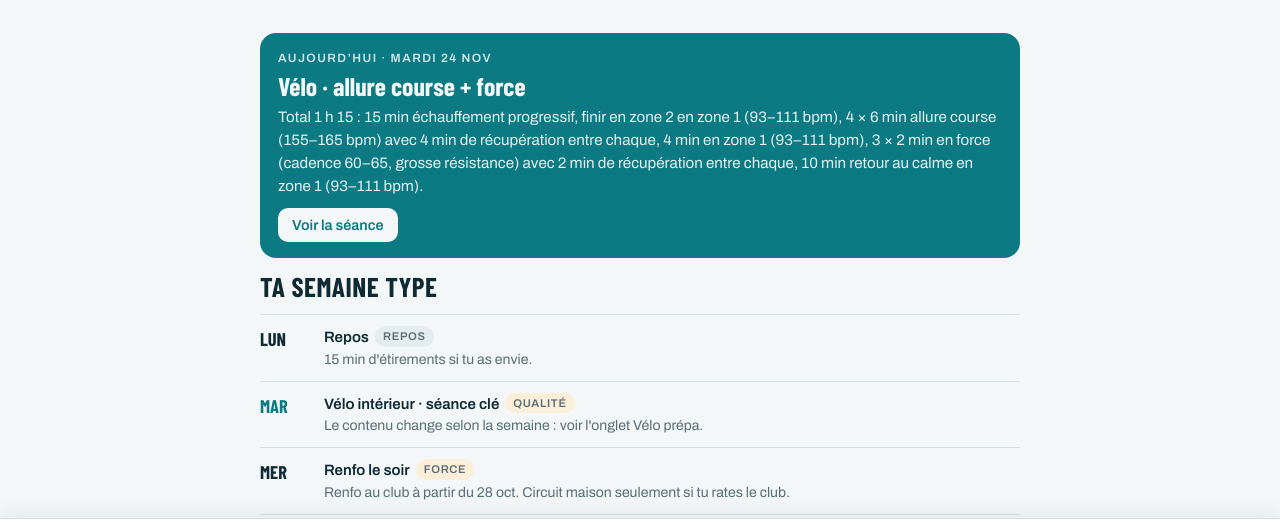
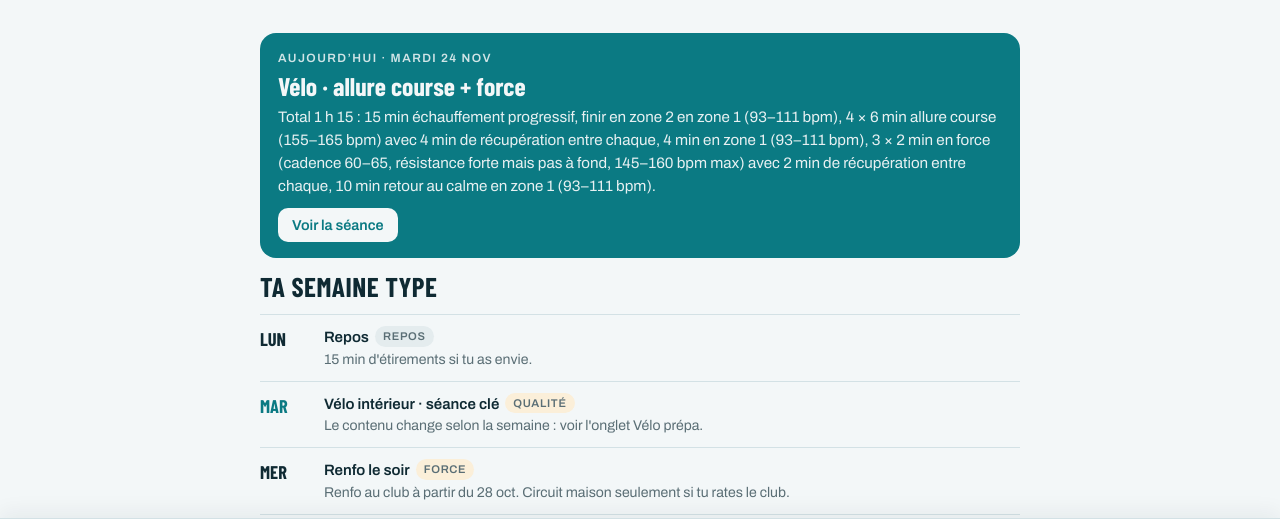
Before and after one commit to Gwladys-cloud/coach-sportif, a plain HTML site: page index.html in a window 1280 px wide. Shown: the part 212-734 px from the top of the page. Drawn offline with nearby package versions, Linux system fonts and the light colour scheme; animation ran at ten frames a second; a web font is replaced by a local one.

Commit message:
Vélo : blocs de force précisés (8/10, cadence 60–65, 145–160 bpm max)
Co-Authored-By: Claude Opus 5.5 <noreply@anthropic.com>
Claude-Session: https://claude.ai/code/session_019beyHMwGS9NYwTR85VkcDJ

```diff
--- a/index.html
+++ b/index.html
@@ -340,7 +340,7 @@ footer{color:var(--muted);font-size:.85rem;border-top:1px solid var(--line);padd
     <span><i class="zc z2"></i>Zone 2 · 112–129 bpm</span>
     <span><i class="zc hard"></i>Dur · 145–155 bpm</span>
     <span><i class="zc course"></i>Allure course · 155–165 bpm</span>
-    <span><i class="zc force"></i>Force · cadence 60–65, grosse résistance</span>
+    <span><i class="zc force"></i>Force · cadence 60–65 · 145–160 bpm max</span>
     <span><i class="zc vite"></i>Rapide · cadence 105–110</span>
   </div>
   <p class="sub">Les durées sont des <b>totaux</b> : échauffement et retour au calme compris. Trop fatiguée ? Supprime d'abord la séance du jeudi, jamais celle du mardi.</p>
@@ -1123,8 +1123,8 @@ render();
 
 <script>
 (function(){
-  var Z={z1:'Zone 1 · 93–111 bpm',z2:'Zone 2 · 112–129 bpm',hard:'Dur · 145–155 bpm',course:'Allure course · 155–165 bpm',force:'Force · cadence 60–65',vite:'Rapide · cadence 105–110'};
-  var ZT={z1:'zone 1 (93–111 bpm)',z2:'zone 2 (112–129 bpm)',hard:'dur mais tenable (145–155 bpm)',course:'allure course (155–165 bpm)',force:'en force (cadence 60–65, grosse résistance)',vite:'en pédalage rapide (cadence 105–110)'};
+  var Z={z1:'Zone 1 · 93–111 bpm',z2:'Zone 2 · 112–129 bpm',hard:'Dur · 145–155 bpm',course:'Allure course · 155–165 bpm',force:'Force · 145–160 bpm max',vite:'Rapide · cadence 105–110'};
+  var ZT={z1:'zone 1 (93–111 bpm)',z2:'zone 2 (112–129 bpm)',hard:'dur mais tenable (145–155 bpm)',course:'allure course (155–165 bpm)',force:'en force (cadence 60–65, résistance forte mais pas à fond, 145–160 bpm max)',vite:'en pédalage rapide (cadence 105–110)'};
   var EC=[10,'z1','Échauffement'], RC=[5,'z1','Retour au calme'], EP=[15,'z1','Échauffement progressif, finir en zone 2'], RL=[10,'z1','Retour au calme'];
   function I(rep,on,onZ,onL,off,offZ){ return {rep:rep,on:[on,onZ,onL],off:[off,offZ||'z1','Facile']}; }
   var W=[
@@ -1153,11 +1153,11 @@ render();
     jeu:{t:'Repos',opt:1,s:[],x:'Repos, ou 20 min en zone 1 (93–111 bpm) si tu en as envie.'},
     dim:{t:'Récupération',opt:1,s:[[30,'z1','Très facile, jambes qui tournent']],x:'Sam 21 : rando aviron à Aiguebelette (15 km), à allure tranquille. Dimanche : repos, ou 30 min très faciles.'}},
    {n:7,start:'2026-11-23',d:'23 – 29 nov',ph:'Allure course',
-    mar:{t:'Allure course + force',s:[EP,I(4,6,'course','Allure course',4),[4,'z1','Facile'],I(3,2,'force','Force : grosse résistance',2),RL]},
+    mar:{t:'Allure course + force',s:[EP,I(4,6,'course','Allure course',4),[4,'z1','Facile'],I(3,2,'force','Force : résistance forte mais pas à fond (8/10), cadence 60–65 assise. Baisse si tu dépasses 160 bpm',2),RL]},
     jeu:{t:'Vélocité',opt:1,s:[EC,[3,'z2','Endurance, cadence 85–90'],I(5,0.5,'vite','Pédalage rapide, résistance légère',1.5),[8,'z2','Endurance, cadence 85–90'],RC]},
     dim:{t:'Sortie longue',s:[EC,[55,'z2','Endurance, cadence 85–90'],I(4,1/3,'vite','Accélération',1,'z2'),RC]}},
    {n:8,start:'2026-11-30',d:'30 nov – 6 déc',ph:'Allure course',
-    mar:{t:'Allure course + force',s:[EP,I(3,10,'course','Allure course',4),[4,'z1','Facile'],I(3,2,'force','Force : grosse résistance',2),RL],x:'30 min à allure course : un peu plus que la course.'},
+    mar:{t:'Allure course + force',s:[EP,I(3,10,'course','Allure course',4),[4,'z1','Facile'],I(3,2,'force','Force : résistance forte mais pas à fond (8/10), cadence 60–65 assise. Baisse si tu dépasses 160 bpm',2),RL],x:'30 min à allure course : un peu plus que la course.'},
     jeu:{t:'Vélocité',opt:1,s:[EC,[3,'z2','Endurance, cadence 85–90'],I(5,0.5,'vite','Pédalage rapide, résistance légère',1.5),[8,'z2','Endurance, cadence 85–90'],RC]},
     dim:{t:'Sortie moyenne',s:[EC,[40,'z2','Endurance, cadence 85–90'],I(4,1/3,'vite','Accélération',1,'z2'),RC],x:'Pas plus : la semaine de course arrive.'}},
    {n:9,start:'2026-12-07',d:'7 – 13 déc',ph:'Affûtage · arriver fraîche',
```
